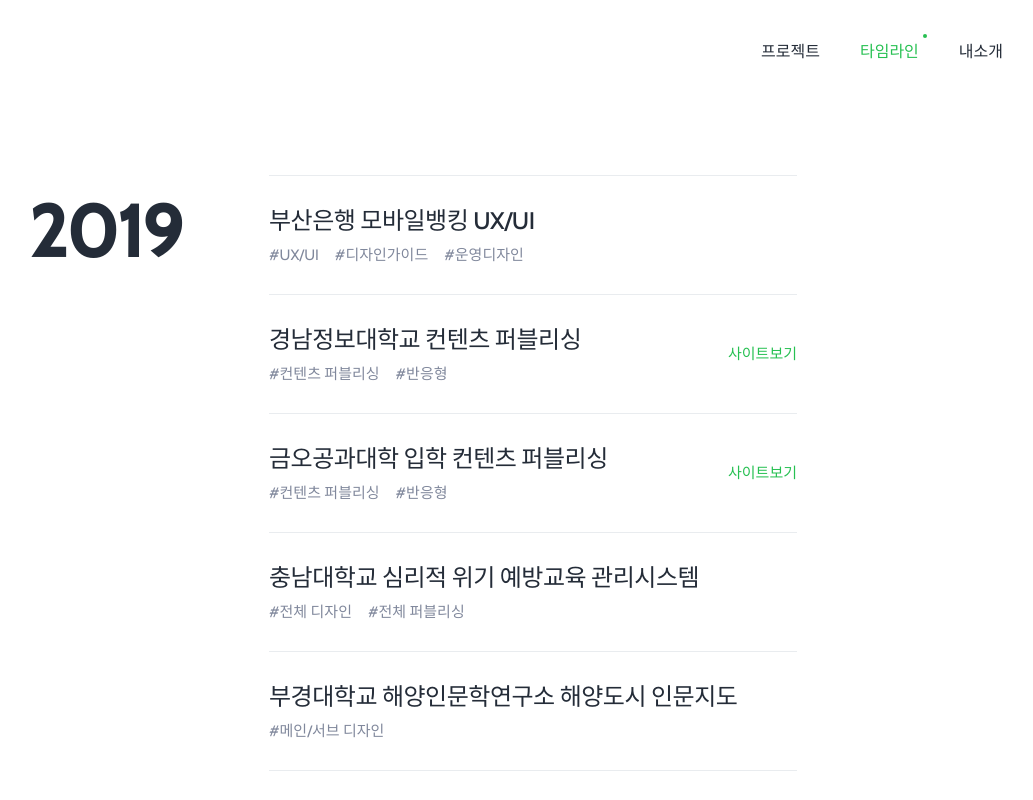
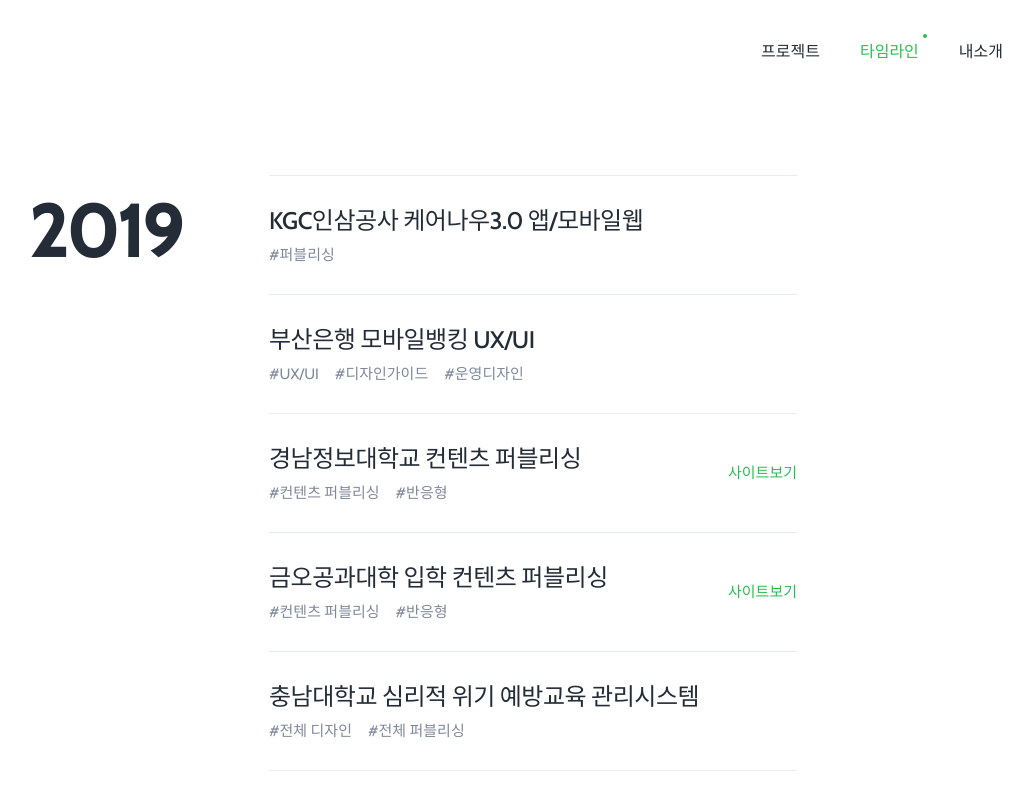
Before and after one commit to hanjiyeong/portfolio, a Vue app: page /timeline in a window 1280 px wide. Shown: the top 800 px of the page, without its empty margins (227-1260 px from the left). Built offline with nearby package versions, Linux system fonts and the light colour scheme; a web font is replaced by a local one.

Commit message:
add timeline

```diff
--- a/src/views/Timeline.vue
+++ b/src/views/Timeline.vue
@@ -7,16 +7,16 @@
       <section class="timeline-section">
         <h2 class="section-title">2019</h2>
         <ul class="project-list">
-          <!--<li>
+          <li>
             <div class="project-item">
               <div class="project-info">
-                <strong class="project-title">KGC인삼공사 케어나우</strong>
+                <strong class="project-title">KGC인삼공사 케어나우3.0 앱/모바일웹</strong>
                 <ul class="tag-list">
                   <li>퍼블리싱</li>
                 </ul>
               </div>
             </div>
-          </li>-->
+          </li>
           <li>
             <div class="project-item">
               <div class="project-info">
```
